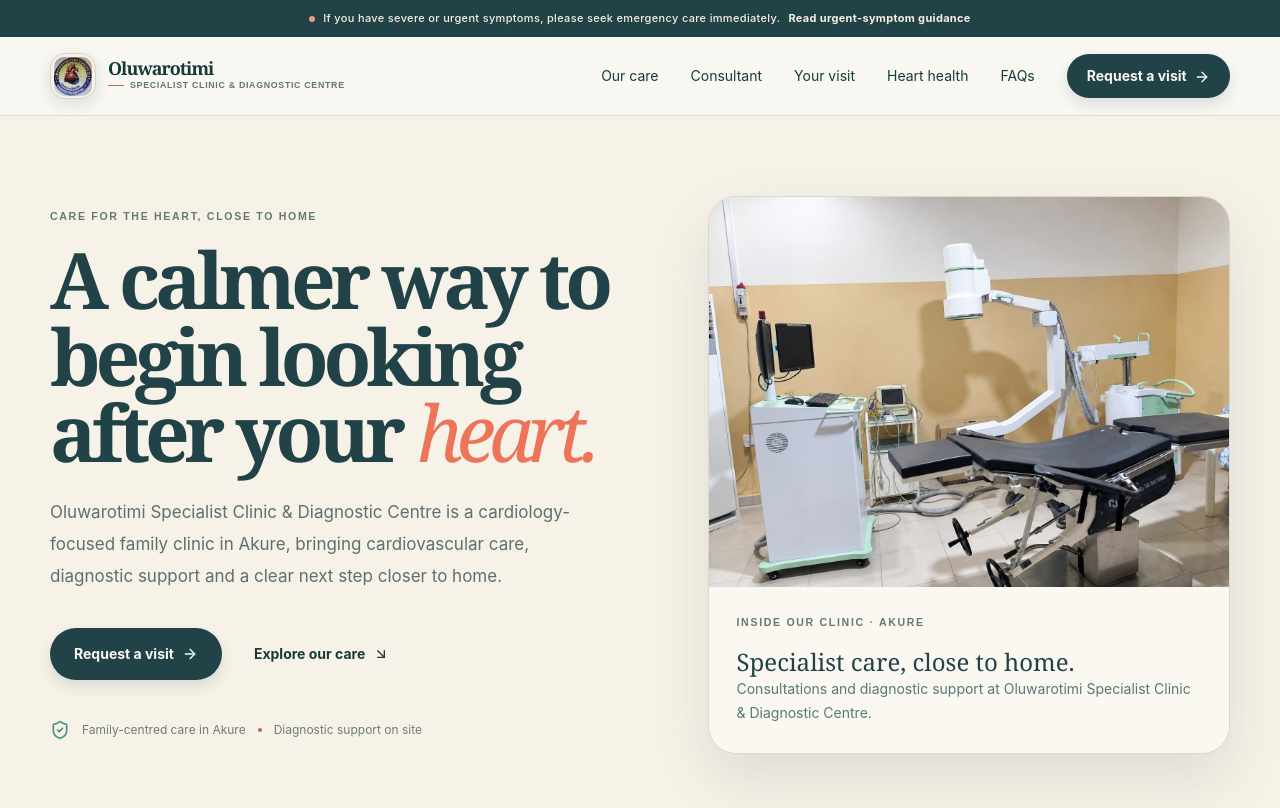
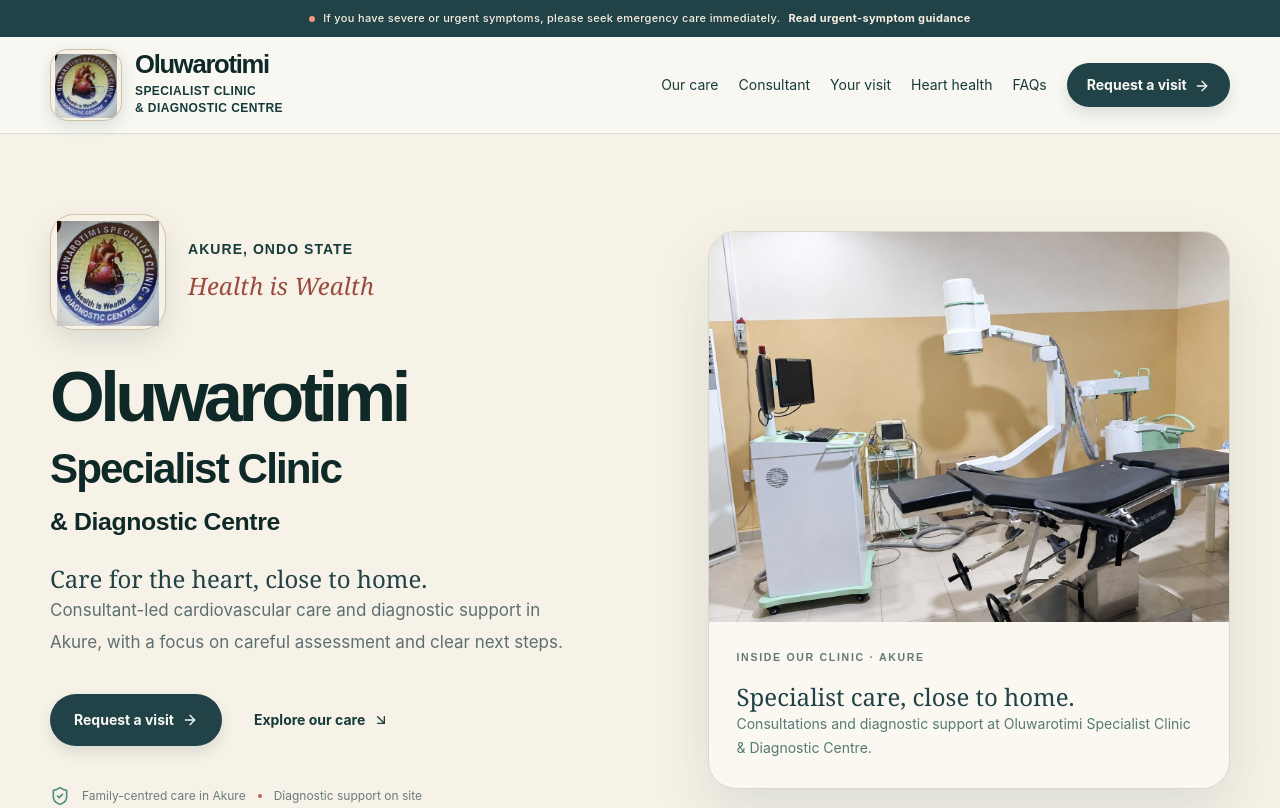
Before and after one commit to Saivi-9/oluwarotimi-specialist-clinic, a Next.js app: page / in a window 1280 px wide. Shown: the top 808 px of the page. Built offline with nearby package versions, Linux system fonts and the light colour scheme.

Commit message:
Make clinic identity prominent across homepage and navigation

```diff
--- a/app/globals.css
+++ b/app/globals.css
@@ -39,18 +39,29 @@
 
 .cta-on-dark { color: var(--paper); }
 
-/* A distinctive clinic wordmark makes the formal name easy to recognise at a glance. */
-.clinic-logo { display: inline-flex; align-items: center; gap: 12px; min-width: 0; }
-.clinic-logo__seal { display: grid; flex: 0 0 auto; width: 46px; height: 46px; padding: 3px; overflow: hidden; border: 1px solid #d9d3c6; border-radius: 15px; background: #f8f1e5; box-shadow: 0 5px 15px rgba(23,59,58,.12); transition: transform .24s ease, box-shadow .24s ease; }
-.clinic-logo:hover .clinic-logo__seal { transform: rotate(-3deg) translateY(-2px); box-shadow: 0 10px 20px rgba(23,59,58,.18); }
-.clinic-logo__seal img { width: 100%; height: 100%; border-radius: 10px; object-fit: cover; }
-.clinic-logo__wordmark { display: grid; min-width: 0; gap: 3px; line-height: 1; }
-.clinic-logo__name { color: #173b3a; font-family: Georgia, 'Times New Roman', serif; font-size: 1.12rem; font-weight: 700; letter-spacing: -.055em; }
-.clinic-logo__descriptor { display: flex; align-items: center; gap: 6px; color: #61777a; font-family: Manrope, Arial, sans-serif; font-size: .55rem; font-weight: 800; letter-spacing: .08em; line-height: 1.25; text-transform: uppercase; white-space: nowrap; }
-.clinic-logo__descriptor::before { width: 16px; height: 1px; background: #bb6659; content: ''; }
+/* The full name anchors the homepage; compact branding stays legible in navigation. */
+.clinic-logo { display: inline-flex; align-items: center; gap: 13px; min-width: 0; }
+.clinic-logo__seal { display: grid; flex: 0 0 auto; width: 72px; height: 72px; padding: 4px; overflow: hidden; border: 1px solid #cfc2ac; border-radius: 18px; background: #f8f1e5; box-shadow: 0 5px 15px rgba(23,59,58,.12); transition: box-shadow .24s ease; }
+.clinic-logo:hover .clinic-logo__seal { box-shadow: 0 8px 22px rgba(23,59,58,.22); }
+.clinic-logo__seal img { width: 100%; height: 100%; object-fit: contain; }
+.clinic-logo__wordmark { display: grid; min-width: 0; gap: 6px; line-height: 1; }
+.clinic-logo__name { color: var(--ink-deep); font-family: Manrope, Arial, sans-serif; font-size: 1.6rem; font-weight: 800; letter-spacing: -.05em; }
+.clinic-logo__descriptor { display: grid; gap: 2px; color: var(--ink); font-family: Manrope, Arial, sans-serif; font-size: .75rem; font-weight: 800; letter-spacing: .035em; line-height: 1.3; text-transform: uppercase; }
 .clinic-logo--inverse .clinic-logo__seal { border-color: rgba(255,255,255,.18); background: rgba(255,255,255,.93); }
 .clinic-logo--inverse .clinic-logo__name { color: #f7f2e7; }
 .clinic-logo--inverse .clinic-logo__descriptor { color: #a7c9be; }
+
+.clinic-identity { min-width: 0; container-type: inline-size; }
+.clinic-identity__signature { display: flex; align-items: center; gap: 22px; }
+.clinic-identity__seal { display: grid; flex: 0 0 auto; width: 116px; height: 116px; padding: 6px; border: 1px solid #cfc2ac; border-radius: 24px; background: #f8f1e5; box-shadow: 0 12px 30px rgba(23,59,58,.13); }
+.clinic-identity__seal img { width: 100%; height: 100%; object-fit: contain; }
+.clinic-identity__location { font-family: Manrope, Arial, sans-serif; font-size: .875rem; font-weight: 800; letter-spacing: .075em; text-transform: uppercase; color: var(--ink); }
+.clinic-identity__motto { margin-top: 8px; font-family: Georgia, 'Times New Roman', serif; font-size: 1.5rem; font-style: italic; color: #9b4b3f; }
+.clinic-identity__heading { margin-top: 28px; color: var(--ink-deep); font-family: Manrope, Arial, sans-serif; font-weight: 800; }
+.clinic-identity__name { display: block; font-size: clamp(2rem, 12.2cqi, 4.5rem); line-height: 1.1; letter-spacing: -.065em; }
+.clinic-identity__specialty { display: block; margin-top: 10px; font-size: clamp(1.5rem, 7.3cqi, 2.65rem); line-height: 1.15; letter-spacing: -.045em; }
+.clinic-identity__diagnostics { display: block; margin-top: 12px; font-size: clamp(1.05rem, 4.6cqi, 1.55rem); line-height: 1.35; letter-spacing: -.015em; }
+#care, #consultant, #approach, #learn, #urgent, #faqs, #request { scroll-margin-top: 7.5rem; }
 
 /* Primary actions use a subtle lift and halo, with a keyboard-equivalent focus state. */
 .button-interactive { position: relative; isolation: isolate; box-shadow: 0 7px 14px rgba(23,59,58,.12); transition: transform .22s ease, box-shadow .22s ease, filter .22s ease, background-color .22s ease, color .22s ease; }
@@ -94,7 +105,9 @@
   z-index: 40;
   background: var(--paper);
   border-bottom: 1px solid var(--line);
+  transition: box-shadow .2s ease;
 }
+.site-header.is-scrolled { box-shadow: 0 8px 24px rgba(23,59,58,.12); }
 .header-inner { min-height: 84px; display: flex; align-items: center; justify-content: space-between; gap: 30px; }
 .brand { display: inline-flex; align-items: center; gap: 11px; font-family: Manrope, sans-serif; color: var(--ink); }
 .brand strong { display: block; font-size: .97rem; letter-spacing: -.03em; line-height: 1.1; }
@@ -330,9 +343,14 @@
 
 @media (max-width: 700px) {
   .container-clinic { width: min(100% - 40px, 540px); }
-  .clinic-logo__seal { width: 43px; height: 43px; border-radius: 14px; }
-  .clinic-logo__name { font-size: 1.02rem; }
-  .clinic-logo__descriptor { font-size: .51rem; letter-spacing: .055em; }
+  .clinic-logo { gap: 10px; }
+  .clinic-logo__seal { width: 58px; height: 58px; border-radius: 15px; }
+  .clinic-logo__name { font-size: 1.35rem; }
+  .clinic-logo__descriptor { font-size: .6875rem; letter-spacing: .015em; }
+  .clinic-identity__signature { gap: 16px; }
+  .clinic-identity__seal { width: 96px; height: 96px; border-radius: 20px; }
+  .clinic-identity__location { letter-spacing: .025em; }
+  .clinic-identity__motto { font-size: 1.25rem; }
   .heart-guide { grid-template-columns: 1fr; }
   .heart-guide__item { min-height: 78px; }
   .shell { width: min(100% - 36px, 540px); }
@@ -396,7 +414,9 @@
 
 @media (max-width: 390px) {
   .container-clinic { width: min(100% - 32px, 540px); }
-  .clinic-logo__descriptor { font-size: .48rem; }
+  .site-header .clinic-logo__name { font-size: 1.1rem; }
+  .site-header .clinic-logo__seal { width: 52px; height: 56px; }
+  .site-header .clinic-logo__descriptor { font-size: .625rem; }
   .shell { width: min(100% - 28px, 540px); }
   .header-cta { font-size: .67rem; }
   .hero-card__content h2 { font-size: 2.35rem; }
--- a/app/page.tsx
+++ b/app/page.tsx
@@ -149,11 +149,11 @@
   return (
     <a href="#top" className={`clinic-logo ${inverse ? 'clinic-logo--inverse' : ''}`} data-testid="link-logo-home" aria-label="Oluwarotimi Clinic home">
       <span className="clinic-logo__seal">
-        <img src="/olumaro-clinic-logo.jpg" alt="Oluwarotimi Specialist Clinic and Diagnostic Centre logo" data-testid="img-clinic-logo" />
+        <img src="/olumaro-clinic-logo.jpg" alt="Oluwarotimi Specialist Clinic and Diagnostic Centre logo" width={1045} height={1080} data-testid="img-clinic-logo" />
       </span>
       <span className="clinic-logo__wordmark">
         <span className="clinic-logo__name">Oluwarotimi</span>
-        <span className="clinic-logo__descriptor">Specialist Clinic &amp; Diagnostic Centre</span>
+        <span className="clinic-logo__descriptor"><span>Specialist Clinic</span><span>&amp; Diagnostic Centre</span></span>
       </span>
     </a>
   );
@@ -189,7 +189,7 @@
   const closeMenu = () => setMenuOpen(false);
 
   return (
-    <div id="top" className="min-h-[100dvh] overflow-hidden">
+    <div id="top" className="min-h-[100dvh] overflow-x-clip">
       <div className="bg-[#214348] px-5 py-2.5 text-center text-[11px] font-medium tracking-[.03em] text-[#f7efe1]" data-testid="status-emergency-banner">
         <span className="mr-2 inline-block h-1.5 w-1.5 rounded-full bg-[#ef9a80] align-middle" />
         If you have severe or urgent symptoms, please seek emergency care immediately.
@@ -197,9 +197,9 @@
       </div>
 
       <header className={`site-header sticky top-0 z-40 ${scrolled ? 'is-scrolled' : 'bg-[#f7f2e7]'}`} data-testid="header-site-navigation">
-        <div className="container-clinic flex h-[78px] items-center justify-between">
+        <div className="container-clinic flex min-h-[96px] items-center justify-between gap-5 py-3">
           <Logo />
-          <nav className="hidden items-center gap-8 lg:flex" aria-label="Main navigation">
+          <nav className="hidden shrink-0 items-center gap-5 lg:flex" aria-label="Main navigation">
             <a href="#care" className="text-sm text-[#526b6e] transition-colors hover:text-[#214348]" data-testid="link-nav-care">Our care</a>
             <a href="#consultant" className="text-sm text-[#526b6e] transition-colors hover:text-[#214348]" data-testid="link-nav-consultant">Consultant</a>
             <a href="#approach" className="text-sm text-[#526b6e] transition-colors hover:text-[#214348]" data-testid="link-nav-approach">Your visit</a>
@@ -207,12 +207,12 @@
             <a href="#faqs" className="text-sm text-[#526b6e] transition-colors hover:text-[#214348]" data-testid="link-nav-faqs">FAQs</a>
             <a href="#request" className="button-interactive cta-on-dark rounded-full bg-[#214348] px-5 py-3 text-sm font-bold" data-testid="link-nav-request">Request a visit <ArrowRight className="ml-1 inline h-4 w-4" /></a>
           </nav>
-          <button type="button" onClick={() => setMenuOpen(!menuOpen)} className="rounded-full p-2 text-[#214348] lg:hidden" aria-label={menuOpen ? 'Close navigation menu' : 'Open navigation menu'} data-testid="button-mobile-menu">
+          <button type="button" onClick={() => setMenuOpen(!menuOpen)} className="shrink-0 rounded-full p-2 text-[#214348] lg:hidden" aria-label={menuOpen ? 'Close navigation menu' : 'Open navigation menu'} aria-expanded={menuOpen} aria-controls="mobile-navigation" data-testid="button-mobile-menu">
             {menuOpen ? <X className="h-6 w-6" /> : <Menu className="h-6 w-6" />}
           </button>
         </div>
         {menuOpen && (
-          <nav className="border-t border-[#d9d3c6] bg-[#f7f2e7] px-5 py-5 lg:hidden" aria-label="Mobile navigation">
+          <nav id="mobile-navigation" className="border-t border-[#d9d3c6] bg-[#f7f2e7] px-5 py-5 lg:hidden" aria-label="Mobile navigation">
             <div className="container-clinic flex flex-col gap-4">
               <a href="#care" onClick={closeMenu} className="py-1 text-sm font-semibold" data-testid="link-mobile-care">Our care</a>
               <a href="#consultant" onClick={closeMenu} className="py-1 text-sm font-semibold" data-testid="link-mobile-consultant">Consultant</a>
@@ -228,13 +228,22 @@
       <main>
         <section className="relative bg-[#f7f2e7] pb-20 pt-14 md:pb-28 md:pt-20" aria-labelledby="hero-heading">
           <div className="container-clinic grid items-center gap-14 lg:grid-cols-[1.05fr_.95fr] lg:gap-20">
-            <div className="reveal">
-              <p className="eyebrow mb-6 text-[#bb6659]">Care for the heart, close to home</p>
-              <h1 id="hero-heading" className="max-w-[650px] font-display text-[clamp(3.25rem,7vw,6.4rem)] leading-[.93] tracking-[-.055em] text-[#214348]">
-                A calmer way to begin looking after your <em className="text-[#bb6659]">heart.</em>
+            <div className="clinic-identity reveal">
+              <div className="clinic-identity__signature">
+                <span className="clinic-identity__seal"><img src="/olumaro-clinic-logo.jpg" alt="Oluwarotimi Specialist Clinic seal" width={1045} height={1080} /></span>
+                <div>
+                  <p className="clinic-identity__location">Akure, Ondo State</p>
+                  <p className="clinic-identity__motto">Health is Wealth</p>
+                </div>
+              </div>
+              <h1 id="hero-heading" className="clinic-identity__heading">
+                <span className="clinic-identity__name">Oluwarotimi</span>{' '}
+                <span className="clinic-identity__specialty">Specialist Clinic</span>{' '}
+                <span className="clinic-identity__diagnostics">&amp; Diagnostic Centre</span>
               </h1>
-              <p className="mt-7 max-w-[540px] text-[17px] leading-8 text-[#5d7071]">
-                Oluwarotimi Specialist Clinic &amp; Diagnostic Centre is a cardiology-focused family clinic in Akure, bringing cardiovascular care, diagnostic support and a clear next step closer to home.
+              <p className="mt-7 font-display text-2xl leading-tight text-[#214348]">Care for the heart, close to home.</p>
+              <p className="mt-4 max-w-[540px] text-[17px] leading-8 text-[#5d7071]">
+                Consultant-led cardiovascular care and diagnostic support in Akure, with a focus on careful assessment and clear next steps.
               </p>
               <div className="mt-9 flex flex-col gap-3 sm:flex-row sm:items-center">
                 <a href="#request" className="button-interactive cta-on-dark inline-flex items-center justify-center rounded-full bg-[#214348] px-6 py-4 text-sm font-bold" data-testid="link-hero-request">
```
